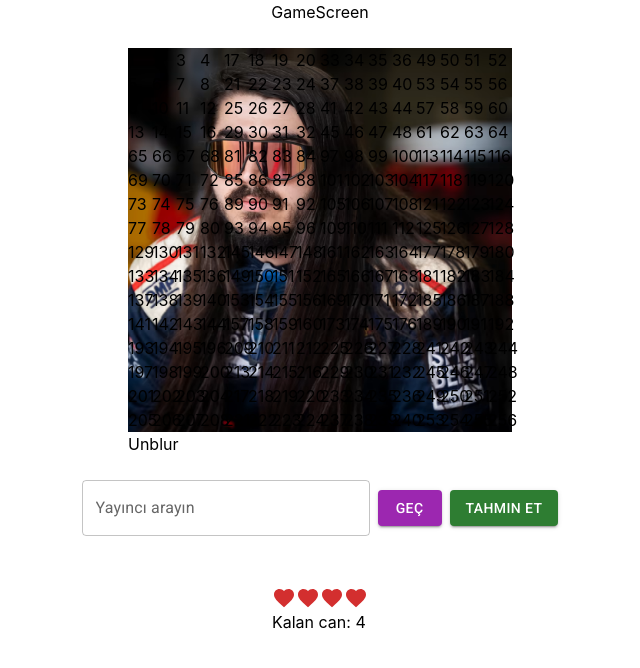
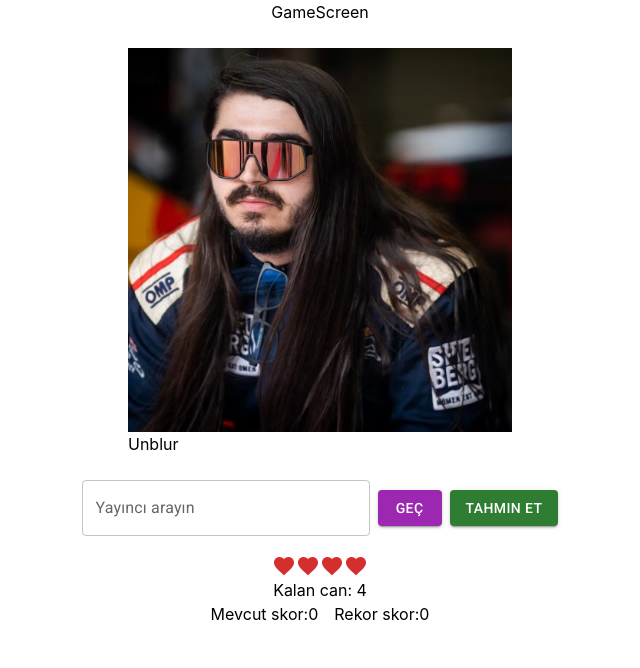
Before and after one commit to Furkan-Erg/streamerdle, a React (Create React App) app: page / in a window 1280 px wide. Shown: the top 668 px of the page, without its empty margins (320-960 px from the left). Built offline with nearby package versions, Linux system fonts and the light colour scheme.

Commit message:
improving blur unblur logic

```diff
--- a/src/BlurImage.js
+++ b/src/BlurImage.js
@@ -1,20 +1,7 @@
-const BlurImage = ({ imageSrc }) => {
-  const blurTiles = (
-    <div className="grid grid-cols-4 grid-rows-4 w-96 h-96">
-      {[...Array(16)].map((_, index) => (
-        <div key={index} className="grid grid-cols-4 grid-rows-4">
-          {[...Array(16)].map((_, findex) => (
-            <div
-              key={index * 16 + findex}
-              className=" backdrop-blur-3xl w-6 h-6"
-            >
-              {index * 16 + (findex + 1)}
-            </div>
-          ))}
-        </div>
-      ))}
-    </div>
-  );
+import { useEffect, useState } from "react";
+import { GameStates } from "./GameScreen";
+const BlurImage = ({ imageSrc, tileNumber, gameState }) => {
+  const [tileNumberToUnblur, setTileNumberToUnblur] = useState(tileNumber);
   //unblur the image
   const unBlur = () => {
     const blurTiles = document.querySelectorAll(".backdrop-blur-3xl");
@@ -24,15 +11,39 @@ const BlurImage = ({ imageSrc }) => {
   };
   // i need a function that unblurs only the one cell
   const unBlurCell = () => {
+    console.log("tilenumbertounblur", tileNumberToUnblur);
     // unblur the cells beetwen index*10 and index*10+10
-    const givenIndex = 5;
     const blurTiles = document.querySelectorAll(".backdrop-blur-3xl");
     blurTiles.forEach((tile, index) => {
-      if (index > givenIndex * 16 - 1 && index < (givenIndex + 1) * 16) {
+      if (
+        index > tileNumberToUnblur * 16 - 1 &&
+        index < (tileNumberToUnblur + 1) * 16
+      ) {
         tile.classList.remove("backdrop-blur-3xl");
       }
     });
   };
+  const blurCells = () => {
+    const blurTiles = document.querySelectorAll(".w-6.h-6");
+    blurTiles.forEach((tile, index) => {
+      tile.classList.add("backdrop-blur-3xl");
+    });
+  };
+  useEffect(() => {
+    setTileNumberToUnblur(tileNumber);
+  }, [tileNumber]);
+  useEffect(() => {
+    unBlurCell();
+  }, [tileNumber]);
+  useEffect(() => {
+    if (gameState !== GameStates.PLAYING) {
+      unBlur();
+    }
+  }, [gameState]);
+  useEffect(() => {
+    blurCells();
+  }, [imageSrc]);
+
   return (
     <div>
       <div
@@ -46,5 +57,19 @@ const BlurImage = ({ imageSrc }) => {
     </div>
   );
 };
+const blurTiles = (
+  <div className="grid grid-cols-4 grid-rows-4 w-96 h-96">
+    {[...Array(16)].map((_, index) => (
+      <div key={index} className="grid grid-cols-4 grid-rows-4">
+        {[...Array(16)].map((_, findex) => (
+          <div
+            key={index * 16 + findex}
+            className=" backdrop-blur-3xl w-6 h-6"
+          ></div>
+        ))}
+      </div>
+    ))}
+  </div>
+);
 
 export default BlurImage;
--- a/src/GameScreen.js
+++ b/src/GameScreen.js
@@ -1,4 +1,4 @@
-import React, { useState } from "react";
+import React, { useEffect, useState } from "react";
 import BlurImage from "./BlurImage";
 import SelectComponent from "./SelectComponent";
 import { streamerList } from "./StreamerData";
@@ -11,27 +11,83 @@ export default function GameScreen() {
   const [selectedStreamer, setSelectedStreamer] = useState("");
   const [life, setLife] = useState(4);
   const [correctAnswer, setCorrectAnswer] = useState(streamerList[2]);
+  const [tileNumberToUnblur, setTileNumberToUnblur] = useState(
+    Math.floor(Math.random() * 8) + 1
+  );
+  const [gameState, setGameState] = useState(GameStates.PLAYING);
+  const [currentScore, setCurrentScore] = useState(0);
+  const [bestScore, setBestScore] = useState(0);
+
   const handleSelectionChange = (value) => {
-    console.log(value);
     setSelectedStreamer(value);
   };
   const handleSkip = () => {
     setLife((prev) => prev - 1);
+    var randomNumber = Math.floor(Math.random() * 8) + 1;
+    console.log("random number", randomNumber);
+    setTileNumberToUnblur(randomNumber);
   };
   const handleGuess = () => {
     if (selectedStreamer.includes(correctAnswer.name)) {
-      alert("Tebrikler doğru tahmin");
+      setCurrentScore((prev) => prev + 1);
+      setGameState(GameStates.WIN);
     } else {
       setLife((prev) => prev - 1);
       setguessHistory((prev) => [...prev, selectedStreamer]);
+      var randomNumber = Math.floor(Math.random() * 8) + 1;
+      setTileNumberToUnblur(randomNumber);
     }
     setSelectedStreamer("");
   };
+  const resetGame = () => {
+    setCorrectAnswer(
+      streamerList[Math.floor(Math.random() * streamerList.length)]
+    );
+    setguessHistory([]);
+    setLife(4);
+    setGameState(GameStates.PLAYING);
+  };
+  const handlePlayAgain = () => {
+    resetGame();
+    setCurrentScore(0);
+  };
+  const handleNextGame = () => {
+    resetGame();
+  };
+  useEffect(() => {
+    if (life === 0) {
+      setGameState(GameStates.LOST);
+    }
+  }, [life]);
 
   return (
     <div className=" flex  justify-center items-center flex-col gap-6">
+      {gameState === GameStates.LOST && <GameOverScreen />}
       <div className="game-screen">GameScreen</div>
-      <BlurImage imageSrc={correctAnswer.img} />
+      <BlurImage
+        imageSrc={correctAnswer.img}
+        tileNumber={tileNumberToUnblur}
+        gameState={gameState}
+      />
+      {gameState !== GameStates.PLAYING && (
+        <div>
+          {gameState === GameStates.LOST && (
+            <div>
+              <h1>Doğru Cevap: </h1>
+              <div className="text-3xl ">{correctAnswer.name}</div>
+            </div>
+          )}
+          <div className="flex flex-row justify-center items-center">
+            {gameState === GameStates.LOST ? (
+              <Button onClick={handlePlayAgain}>Tekrar Oyna</Button>
+            ) : (
+              <Button onClick={handleNextGame}>Sıradaki Kişi</Button>
+            )}
+          </div>
+        </div>
+      )}
+      {gameState === GameStates.PLAYING && (
+        <div>
           <div className="flex justify-center items-center gap-2">
             <SelectComponent
               optionsArray={streamerList}
@@ -55,16 +111,41 @@ export default function GameScreen() {
               </div>
             ))}
           </div>
-      <div id="life-count">
+          <div
+            id="life-count"
+            className="flex flex-col justify-center items-center my-4"
+          >
+            <div>
               {[...Array(life)].map((_, index) => (
                 <FavoriteIcon color="error" key={index} />
               ))}
               {[...Array(4 - life)].map((_, index) => (
                 <FavoriteIconOutlined color="error" key={index} />
               ))}
+            </div>
 
             <h1>Kalan can: {life}</h1>
+            <div className="flex gap-4">
+              <span>Mevcut skor:{currentScore}</span>
+              <span>Rekor skor:{bestScore}</span>
+            </div>
+          </div>
+        </div>
+      )}
+    </div>
+  );
+}
+const GameOverScreen = () => {
+  return (
+    <div className="fixed self-center z-10">
+      <div className="bg-red-600 text-white w-48 h-12 shadow-lg text-center text-3xl content-center">
+        Oyun Bitti
       </div>
     </div>
   );
-}
+};
+export const GameStates = {
+  PLAYING: "playing",
+  WIN: "win",
+  LOST: "lost",
+};
--- a/src/StreamerData.js
+++ b/src/StreamerData.js
@@ -56,7 +56,7 @@ export const streamerList = [
   },
   {
     nickName: "Mithrain",
-    name: "Eray Gündoğdu",
+    name: "Cem Karakoç",
     followerCount: 2200000,
     category: "E-Spor",
     img: mithrain,
```
Lines whose indentation alone changed are shown as unchanged.
